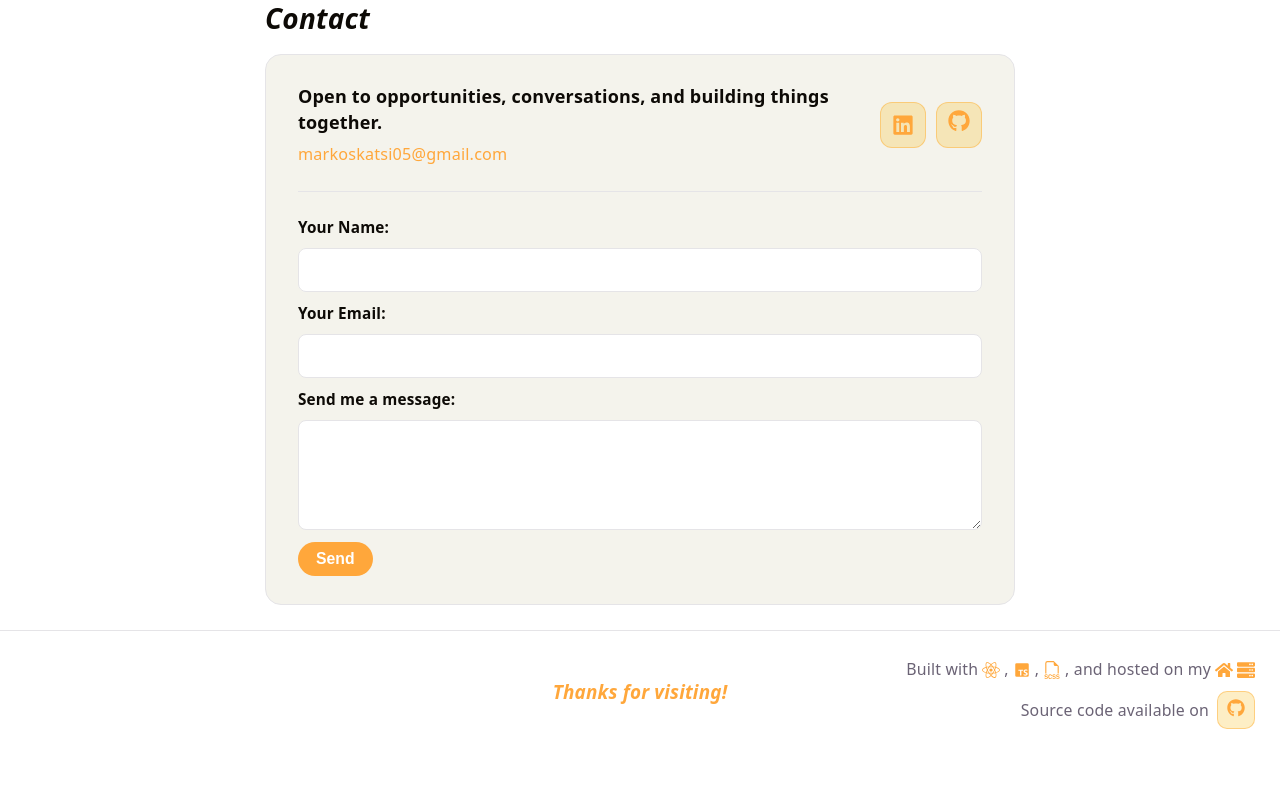
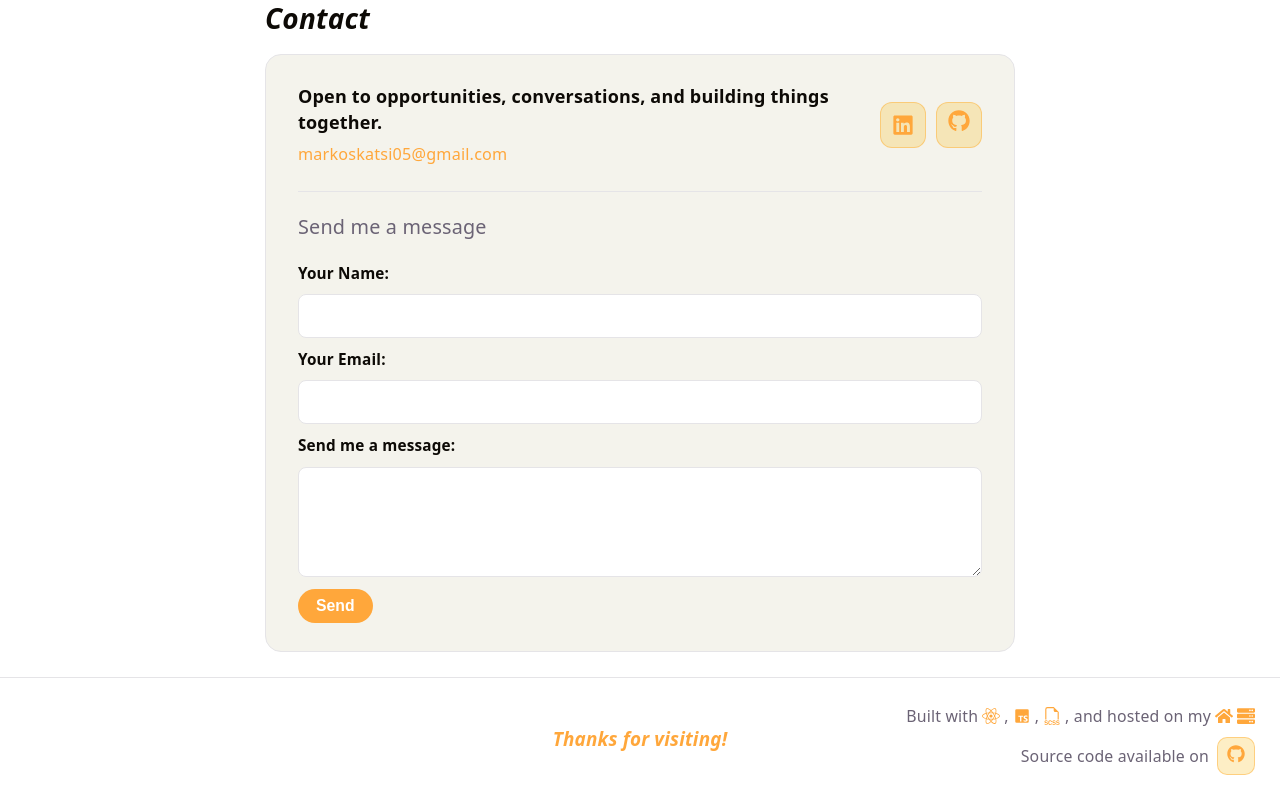
Before and after one commit to markoskatsi/mark0scom, a React (Vite) app: page / in a window 1280 px wide. Shown: the part 2476-3276 px from the top of the page. Before the commit the page ends 3230 px from the top, so only its background shows below. Built offline with nearby package versions, Linux system fonts and the light colour scheme; no server answers.

Commit message:
refacor: contact form to entities

```diff
--- /dev/null
+++ b/src/entities/contact/ContactForm.tsx
@@ -0,0 +1,49 @@
+import { useRef, useState } from "react";
+import emailjs from "@emailjs/browser";
+import { Button } from "../../ui/Button.tsx";
+
+const SERVICE_ID = import.meta.env.VITE_EMAILJS_SERVICE_ID;
+const TEMPLATE_ID = import.meta.env.VITE_EMAILJS_TEMPLATE_ID;
+const PUBLIC_KEY = import.meta.env.VITE_EMAILJS_PUBLIC_KEY;
+
+export const ContactForm = () => {
+  const formRef = useRef<HTMLFormElement>(null);
+  const [status, setStatus] = useState<"idle" | "sending" | "sent" | "error">(
+    "idle",
+  );
+
+  const handleSubmit = (e: { preventDefault(): void }) => {
+    e.preventDefault();
+    if (!formRef.current) return;
+
+    setStatus("sending");
+    emailjs
+      .sendForm(SERVICE_ID, TEMPLATE_ID, formRef.current, PUBLIC_KEY)
+      .then(() => {
+        setStatus("sent");
+        formRef.current?.reset();
+      })
+      .catch(() => setStatus("error"));
+  };
+
+  return (
+    <form ref={formRef} onSubmit={handleSubmit}>
+      <div className="form-title">Send me a message</div>
+      <label htmlFor="name">Your Name:</label>
+      <input type="text" id="name" name="name" required />
+      <label htmlFor="email">Your Email:</label>
+      <input type="email" id="email" name="email" required />
+      <label htmlFor="message">Send me a message:</label>
+      <textarea id="message" name="message" rows={4} required />
+      {status === "sent" && (
+        <p className="form-status success">Message sent!</p>
+      )}
+      {status === "error" && (
+        <p className="form-status error">Something went wrong. Try again.</p>
+      )}
+      <Button type="submit" disabled={status === "sending"}>
+        {status === "sending" ? "Sending..." : "Send"}
+      </Button>
+    </form>
+  );
+};
--- a/src/sections/Contact.tsx
+++ b/src/sections/Contact.tsx
@@ -1,34 +1,10 @@
-import { useRef, useState } from "react";
-import emailjs from "@emailjs/browser";
 import { personal } from "../data/personal.ts";
 import { Button, ButtonTray } from "../ui/Button.tsx";
 import { Icon } from "../ui/Icon.tsx";
 import { Card } from "../ui/Card.tsx";
-
-const SERVICE_ID = import.meta.env.VITE_EMAILJS_SERVICE_ID;
-const TEMPLATE_ID = import.meta.env.VITE_EMAILJS_TEMPLATE_ID;
-const PUBLIC_KEY = import.meta.env.VITE_EMAILJS_PUBLIC_KEY;
+import { ContactForm } from "../entities/contact/ContactForm.tsx";
 
 const Contact = () => {
-  const formRef = useRef<HTMLFormElement>(null);
-  const [status, setStatus] = useState<"idle" | "sending" | "sent" | "error">(
-    "idle",
-  );
-
-  const handleSubmit = (e: { preventDefault(): void }) => {
-    e.preventDefault();
-    if (!formRef.current) return;
-
-    setStatus("sending");
-    emailjs
-      .sendForm(SERVICE_ID, TEMPLATE_ID, formRef.current, PUBLIC_KEY)
-      .then(() => {
-        setStatus("sent");
-        formRef.current?.reset();
-      })
-      .catch(() => setStatus("error"));
-  };
-
   return (
     <section id="contact">
       <h2>Contact</h2>
@@ -55,25 +31,7 @@ const Contact = () => {
               </ButtonTray>
             </div>
           </div>
-          <form ref={formRef} onSubmit={handleSubmit}>
-            <label htmlFor="name">Your Name:</label>
-            <input type="text" id="name" name="name" required />
-            <label htmlFor="email">Your Email:</label>
-            <input type="email" id="email" name="email" required />
-            <label htmlFor="message">Send me a message:</label>
-            <textarea id="message" name="message" rows={4} required />
-            {status === "sent" && (
-              <p className="form-status success">Message sent!</p>
-            )}
-            {status === "error" && (
-              <p className="form-status error">
-                Something went wrong. Try again.
-              </p>
-            )}
-            <Button type="submit" disabled={status === "sending"}>
-              {status === "sending" ? "Sending..." : "Send"}
-            </Button>
-          </form>
+          <ContactForm />
         </div>
       </Card>
     </section>
--- a/src/ui/Card.scss
+++ b/src/ui/Card.scss
@@ -69,6 +69,13 @@
     }
 
     form {
+      .form-title {
+        font-size: 1.1rem;
+        font-weight: 500;
+        color: var(--text);
+        margin: 0 0 12px;
+      }
+
       display: flex;
       flex-direction: column;
       gap: 8px;
```
